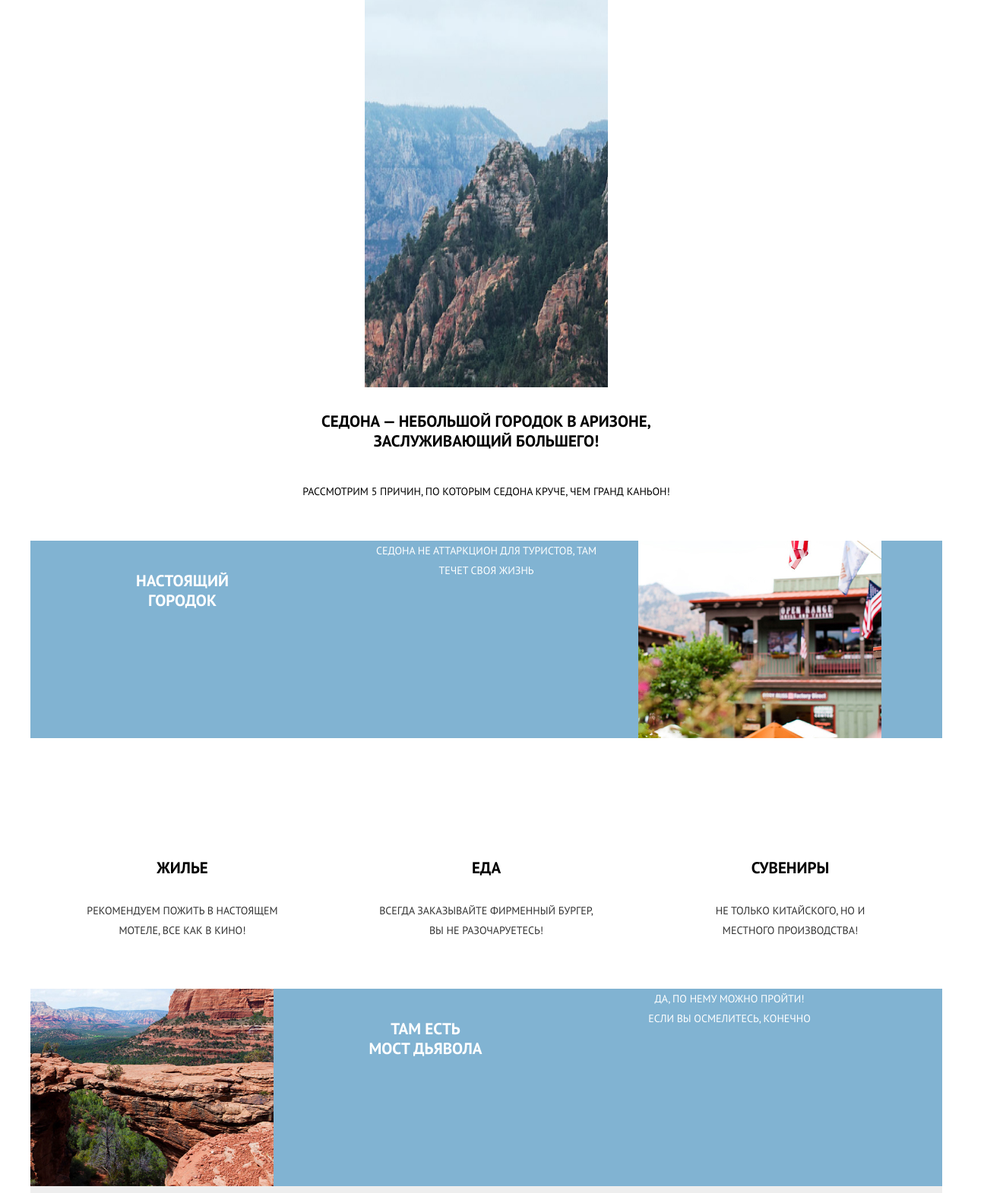
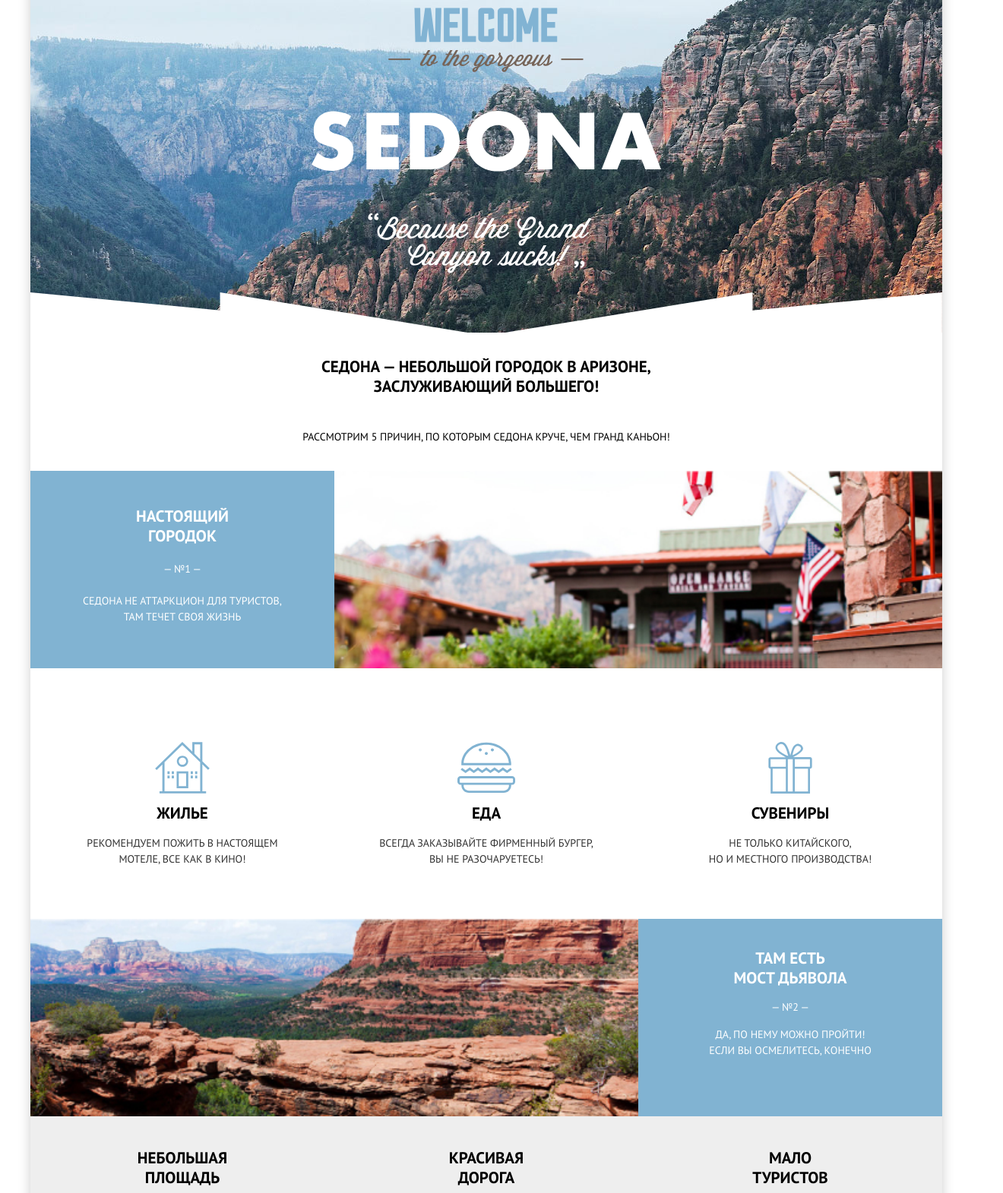
Before and after one commit to Eduard38/html-2-sedona, a website: page source/index.html in a window 1280 px wide. Shown: the part 190-1761 px from the top of the page at 76% size, 1320 px wide, since content can reach past the window. Drawn offline with nearby package versions, Linux system fonts and the light colour scheme; files that its build step writes are made by us from their sources.

Commit message:
index.html - рефакторинг - верстка адаптивной декорации - скрипт кнопки навигации

```diff
--- a/source/index.html
+++ b/source/index.html
@@ -12,37 +12,38 @@
     <title>HTML Academy: {{SEDONA}}</title>
   </head>
   <body class="page__body">
+    <div class="page__wrapper">
       <header class="page-header">
-      <a class="page-header__logo">
+        <nav class="main-nav main-nav--closed">
+          <a class="main-nav__logo">
             <img src="img/logotype-mobile.svg" width="102" height="84" alt="Логотип Sedona">
           </a>
-      <nav class="main-nav main-nav--closed">
           <button class="main-nav__toggle" type="button"></button>
             <span class="visually-hidden">Открыть меню</span>
-          <div class="main-nav__wrapper">
           <ul class="main-nav__list">
             <li class="main-nav__item main-nav__item--current"><a class="main-nav__link">Главная</a></li>
             <li class="main-nav__item"><a class="main-nav__link" href="catalog.html">Фото и видео</a></li>
             <li class="main-nav__item"><a class="main-nav__link" href="form.html">Форма Отзыва</a></li>
             <li class="main-nav__item"><a class="main-nav__link" href="#">HTML ACADEMY</a></li>
           </ul>
+        </nav>
+        <div class="page-header__main-image">
+          <img class="page-header__welcome-title" src="img/text-index.svg" width="282" height="214" alt="Welcome">
         </div>
-      </nav>
-      <!-- необходимо пределать тут! добавить логотип-надпись седона и фоном задать обои -->
-      <img class="page-header__wall" src="img/main-wall.jpg" width="320" height="389" alt="Пейзаж Седоны">
       </header>
       <main class="page-main">
         <h1 class="visually-hidden">Сайт для туристов SEDONA</h1>
         <section class="features">
           <h2 class="visually-hidden">Преимущества</h2>
-        <div class="features__wrapper">
             <h3 class="features__title">СЕДОНА — небольшой городок в АРИЗОНЕ,<br> заслуживающий большего!</h3>
             <p class="features__intro">Рассмотрим 5 причин, по которым Седона круче, чем гранд каньон!</p>
             <ul class="features__list">
               <li class="features__item item">
+                <div class="item__wrapper">
                   <h4 class="item__title">Настоящий<br> городок</h4>
                   <p class="item__intro">Седона не аттаркцион для туристов, там течет своя жизнь</p>
-              <img class="features__image" src="img/photo-city.jpg" width="320" height="260" alt="Город Седона">
+                </div>
+                <div class="features__image"></div>
                 <ul class="advantages">
                   <li class="advantages__item advantages__item--home">
                     <h5 class="advantages__title advantages__title--home">Жилье</h5>
@@ -50,7 +51,7 @@
                   </li>
                   <li class="advantages__item advantages__item--gift">
                     <h5 class="advantages__title advantages__title--gift">Сувениры</h5>
-                  <p class="advantages__intro advantages__intro--gift">Не только китайского, но и местного производства!</p>
+                    <p class="advantages__intro advantages__intro--gift">Не только китайского,<br> но и местного производства!</p>
                   </li>
                   <li class="advantages__item advantages__item--food">
                     <h5 class="advantages__title advantages__title--food">Еда</h5>
@@ -59,10 +60,12 @@
                 </ul>
               </li>
               <li class="features__item item">
-              <h4 class="item__title item__title--rightside">Там есть<br> мост дьявола</h4>
-              <p class="item__intro item__intro--rightside">Да, по нему можно пройти! Если вы осмелитесь, конечно</p>
-              <img class="features__image features__image--rightside" src="img/photo-bridge.jpg" width="320" height="260" alt="Мост Дьявола">
-              <ul class="advantages advantages--second">
+                <div class="item__wrapper">
+                  <h4 class="item__title">Там есть<br> мост дьявола</h4>
+                  <p class="item__intro">Да, по нему можно пройти!<br> Если вы осмелитесь, конечно</p>
+                </div>
+                <div class="features__image"></div>
+                <ol class="advantages advantages--second" start="3">
                   <li class="advantages__item">
                     <h5 class="advantages__title">Небольшая<br> площадь</h5>
                     <p class="advantages__intro">Все интересные места находятся очень близко</p>
@@ -75,18 +78,15 @@
                     <h5 class="advantages__title">Мало<br> туристов</h5>
                     <p class="advantages__intro">Большинство едет в гранд каньон и толпится там</p>
                   </li>
-              </ul>
+                </ol>
               </li>
             </ul>
-        </div>
         </section>
         <section class="booking">
-        <div class="booking__wrapper">
             <h2 class="visually-hidden">Забронировать гостиницу</h2>
             <h3 class="booking__title">Заинтересовались?</h3>
-          <p class="booking__intro">Укажите предполагаемые даты поездки, и мы покажем вам лучшие предложения гостиниц в седоне</p>
+            <p class="booking__intro">Укажите предполагаемые даты поездки,<br> и мы покажем вам лучшие предложения гостиниц в седоне</p>
             <a class="button button--booking-link" href="#">Найти гостиницу</a>
-        </div>
         </section>
         <div class="map">
           <iframe src="https://www.google.com/maps/embed?pb=!1m18!1m12!1m3!1d104770.38018691985!2d-111.8651780244475!3d34.854358323852196!2m3!1f0!2f0!3f0!3m2!1i1024!2i768!4f13.1!3m3!1m2!1s0x872da132f942b00d%3A0x5548c523fa6c8efd!2z0KHQtdC00L7QvdCwLCDQkNGA0LjQt9C-0L3QsCA4NjMzNiwg0KHQqNCQ!5e0!3m2!1sru!2sru!4v1666783704034!5m2!1sru!2sru" width="100%" height="350" style="border:0;" allowfullscreen="" loading="lazy" referrerpolicy="no-referrer-when-downgrade"></iframe>
@@ -103,5 +103,7 @@
           <a class="page-footer__copyright" href="https://htmlacademy.ru/intensive/adaptive">Разработано</a>
         </div>
       </footer>
+    </div>
   </body>
+  <script src="js/main-nav-toggle.js"></script>
 </html>
--- a/source/less/blocks/advantages.less
+++ b/source/less/blocks/advantages.less
@@ -3,10 +3,20 @@
   background-color: @white;
   color: @black;
   list-style: none;
+
   &--second {
     padding: 0px 20px;
     background-color: @background-grey;
+    counter-reset: li 2;
+
+    & .advantages__intro::before {
+      display: block;
+      content: "— №" counter(li)" —";
+      counter-increment: li;
+      margin-bottom: 10px;
+    }
   }
+
   @media (min-width: @tablet-width) {
     display: flex;
     flex-direction: row;
@@ -14,7 +24,12 @@
     &--second {
       padding: 0;
     }
+
+    &--second .advantages__intro {
+      padding-bottom: 40px;
+    }
   }
+
   @media (min-width: @desktop-width) {
     display: flex;
     flex-direction: row;
@@ -22,6 +37,7 @@
     justify-content: space-evenly;
     width: 1200px;
     height: 330px;
+
     &--second {
       height: 256px;
     }
@@ -31,21 +47,27 @@
 .advantages__item {
   padding: 0;
   margin: 0;
+
   &--food {
     order: 3;
   }
+
   &--gift {
     order: 2;
   }
+
   @media (min-width: @tablet-width) {
     width: 256px;
+
     &--food {
       order: 2;
     }
+
     &--gift {
       order: 3;
     }
   }
+
   @media (min-width: @desktop-width) {
     width: 400px;
     height: 100%;
@@ -55,37 +77,75 @@
 .advantages__title {
   padding: 25px 20px 0;
   margin: 0;
-  margin-bottom: 55px;
+  margin-bottom: 10px;
   text-align: center;
   font-weight: 700;
   font-size: 18px;
   line-height: 26px;
+
   & br {
     display: none;
   }
+
   &--home, &--gift, &--food{
-    margin-bottom: 26px;
-    padding-top: 35px;
-    padding-left: 70px;
+    margin-bottom: 20px;
+    padding-top: 15px;
+    padding-left: 20px;
     padding-right: 20px;
     text-align: left;
     font-weight: 700;
     font-size: 18px;
-    line-height: 26px;
+    line-height: 18px;
   }
+
+  &--gift,
+  &--food {
+    padding-top: 0;
+  }
+
+  &--home::before,
+  &--gift::before,
+  &--food::before  {
+    position: relative;
+    display: inline-block;
+    content: "";
+    width: 40px;
+    height: 38px;
+    margin-right: 10px;
+    top: 10px;
+  }
+
+  &--home::before {
+    background: url("../../img/icons/icon-house.svg") no-repeat center center;
+  }
+
+  &--gift::before {
+    background: url("../../img/icons/icon-gift.svg") no-repeat center center;
+  }
+
+  &--food::before {
+    background: url("../../img/icons/icon-burger.svg") no-repeat center center;
+  }
+
   @media (min-width: @tablet-width) {
     font-size: 21px;
-    padding: 42px 50px;
-    padding-bottom: 0;
+    padding: 42px 50px 0;
+    text-align: center;
+
     & br {
       display: block;
     }
-    &--home, &--gift, &--food {
+
+    &--home::before,
+    &--gift::before,
+    &--food::before {
+      display: block;
+      width: 76px;
+      height: 68px;
       margin: 0 auto;
-      margin-top: 158px;
-      margin-bottom: 30px;
-      padding: 0 20px;
-      text-align: center;
+      margin-top:45px;
+      margin-bottom: 27px;
+      background-size: 76px 68px;
     }
   }
 }
@@ -94,35 +154,49 @@
   padding: 0 20px;
   padding-bottom: 25px;
   margin: 0;
+  line-height: 21px;
+
   &--home, &--gift, &--food {
     text-align: left;
     margin: 0;
     padding: 0;
-    padding-bottom: 26px;
+    padding-bottom: 10px;
     padding-left: 70px;
     padding-right: 20px;
     color: @text-grey;
+    line-height: 21px;
   }
+
   &--food {
     padding-bottom: 35px;
   }
+
+  & br {
+    display: none;
+  }
+
   @media (min-width: @tablet-width) {
+    width: 100%;
     margin: 0;
-    padding: 0;
     padding: 0 40px;
-    padding-bottom: 60px;
+    padding-bottom: 50px;
     text-align: center;
-    &--food {
-      padding: 0 50px;
-    }
+
     &--gift {
       padding: 0 30px;
     }
   }
+
   @media (min-width: @desktop-width) {
     padding: 0 50px;
+    margin: 0 auto;
+
     &--gift {
       padding: 0 70px;
     }
+
+    & br {
+      display: block;
+    }
   }
 }
--- a/source/less/blocks/features.less
+++ b/source/less/blocks/features.less
@@ -9,35 +9,31 @@
   }
 }
 
-.features__wrapper {
-  width: 100%;
-  //padding: 0 20px;
+.features__title {
+  max-width: 484px;
+  margin: 0 auto;
+  margin-bottom: 40px;
+  padding: 0 25px;
+  font-weight: 700;
+  font-size: 18px;
+  line-height: 26px;
 
   @media (min-width: @tablet-width) {
-   width: 768px;
-   margin: 0 auto;
-  }
-
-  @media (min-width: @desktop-width) {
-    width: 1200px;
+    font-size: 21px;
   }
 }
 
-.features__title {
-  margin: 0;
-  margin-bottom: 40px;
-  padding: 0 10px;
-  font-weight: 700;
-  font-size: 21px;
+.features__intro {
+  max-width: 484px;
+  padding: 0 25px 32px;
+  font-size: 14px;
   line-height: 26px;
+  margin: 0 auto;
+
+  @media (min-width: @tablet-width) {
+    padding: 0 0 32px;
   }
 
-.features__intro {
-  margin: 0;
-  margin-bottom: 52px;
-  padding: 0 10px;
-  font-size: 14px;
-  line-height: 26px;
 }
 
 .features__list {
@@ -49,15 +45,41 @@
 .features__item {
   color: @white;
   background-color: @main-blue;
+
+  &:first-child .features__image {
+    width: 320px;
+    height: 260px;
+    background-image: url("../../img/photo-city-tablet.jpg");
+    background-repeat: no-repeat;
+    background-size: 520px 260px;
+    background-position-x: 50%;
   }
 
-.features__image {
-  vertical-align: bottom;
-  order: 2;
+  &:last-child .features__image {
+    width: 320px;
+    height: 260px;
+    background-image: url("../../img/photo-bridge-tablet.jpg");
+    background-repeat: no-repeat;
+    background-size: 520px 260px;
+    background-position-x: 50%;
+  }
 
-  &--rightside {
   @media (min-width: @tablet-width) {
+    &:first-child .features__image {
+      width: 512px;
+    }
+
+    &:last-child .features__image {
+      width: 512px;
       order: 1;
     }
   }
+
+  @media (min-width: @desktop-width) {
+    &:first-child .features__image,
+    &:last-child .features__image {
+      width: 800px;
+      background-size: 800px;
     }
+  }
+}
--- a/source/less/blocks/item.less
+++ b/source/less/blocks/item.less
@@ -1,65 +1,94 @@
 .item {
+  position: relative;
+
+  &:first-child .item__intro::before {
+    display: block;
+    content: "— №1 —";
+    margin-bottom: 21px;
+  }
+
+  &:last-child .item__intro::before {
+    display: block;
+    content: "— №2 —";
+    margin-bottom: 15px;
+  }
+
+  &:last-child .item__wrapper {
+    padding-top: 39px;
+    padding-bottom: 35px;
+  }
+
+  &:last-child .item__title {
+    padding-bottom: 15px;
+  }
+
+  @media (max-width: 767px) {
+    &:first-child {
+      padding-top: 27px;
+      background-image: url("../../img/icons/list-white-triangle.svg");
+      background-size: 320px 15px;
+      background-repeat: no-repeat;
+    }
+  }
+
   @media (min-width: @tablet-width) {
     position: relative;
     display: flex;
     flex-direction: row;
     flex-wrap: wrap;
+
+    &:last-child .item__wrapper {
+      order: 2;
+    }
   }
 }
+
+.item__wrapper {
+  padding: 20px 13px 47px;
+
+  @media (min-width: @tablet-width) {
+    width: 256px;
+    height: 256px;
+    padding: 40px 32px 44px;
+  }
+
+  @media (min-width: @desktop-width) {
+    width: 400px;
+    padding: 47px 55px;
+  }
+}
+
 .item__title {
-  margin: 0;
-  padding: 40px 20px 60px;
-  font-weight: 700;
   font-size: 18px;
   line-height: 26px;
-  order: 1;
-  &--rightside {
-    order: 1;
-   }
+  margin: 0;
+  padding-bottom: 20px;
+
+
   & br {
     display: none;
-   }
+  }
+
   @media (min-width: @tablet-width) {
-    width: 240px;
-    height: 200px;
-    padding: 40px 20px 60px;
     font-size: 21px;
-    &--rightside {
-      order: 2;
-      height: 150px;
-    }
+
     & br {
       display: block;
     }
-  }
-  @media (min-width: @desktop-width) {
-    width: 400px;
-    padding: 40px 52px 60px;
   }
 }
 
 .item__intro {
   margin: 0;
-  padding: 0 20px 40px;
-  &--rightside {
-    // right: 0px;
+  line-height: 21px;
+
+  & br {
+    display: none;
   }
-  @media (min-width: @tablet-width) {
-    width: 240px;
-    // top: 142px;
-    order: 2;
-    &--rightside {
-      height: 90px;
-      padding: 0 30px;
-      order: 2;
-    }
-  }
+
   @media (min-width: @desktop-width) {
-    width: 400px;
-    padding: 0 52px;
-    &--rightside {
-      width: 400px;
-      padding: 0 85px;
+    & br {
+      display: block;
     }
   }
 }
--- a/source/less/blocks/page-header.less
+++ b/source/less/blocks/page-header.less
@@ -2,29 +2,42 @@
   text-align: center;
   display: flex;
   flex-direction: column;
-  width: 320px;
+  min-width: 320px;
   margin: 0 auto;
   margin-bottom: 32px;
+
+  @media (min-width: @tablet-width) {
+    width: 100%;
+  }
 }
 
-.page-header__logo, img {
+.page-header__main-image {
+  position: relative;
+  height: 389px;
+  background-image: url("../../img/icons/intro-triangle.svg"), url("../../img/main-wall.jpg");
+  background-repeat: no-repeat;
+  background-position-y: 100%;
+  padding-top: 90px;
   order: 2;
 
   @media (min-width: @tablet-width) {
+    height: 518px;
+    background-image: url("../../img/icons/intro-triangle-desktop.svg"), url("../../img/back-desktop.jpg");
+    background-position-y: 245px, 0;
+    background-position-x: 0, 50%;
+    background-size: 768px 518px, 1200px 518px;
+  }
+
+  @media (min-width: @desktop-width) {
+    background-size: 1200px, 1200px;
+    background-position-y: 465px, 0;
+
   }
 }
 
-.page-header__wall {
-  margin: 0 auto;
-  order: 3;
-  width: 320px;
-
+.page-header__welcome-title {
   @media (min-width: @tablet-width) {
-    width: 768px;
-    height: 518px;
-    background-color: #ffffff;
-    background-image: url("../../img/back-tablet.jpg");
-    background-repeat: no-repeat;
-    background-position: 50% -9px;
+    width: 460px;
+    height: 350px;
   }
 }
--- a/source/less/blocks/page.less
+++ b/source/less/blocks/page.less
@@ -6,13 +6,29 @@
 }
 
 .page__body {
+  min-width: 320px;
+  margin: 0;
+  color: @black;
+  text-transform: uppercase;
+  // background-color: @form-grey;
+}
+
+.page__wrapper {
   display: grid;
   grid-template-rows: min-content 1fr min-content;
   align-content: start;
-  min-width: 320px;
-  min-height: 100%;
-  margin: 0;
-  color: @black;
-  text-transform: uppercase;
+  min-height: 100vh;
   background-color: @white;
+  width: 320px;
+  margin: 0 auto;
+  box-shadow: 0px 5px 15px rgba(0, 1, 1, 0.2);
+  z-index: 5;
+
+  @media (min-width: @tablet-width) {
+    width: 768px;
+  }
+
+  @media (min-width: @desktop-width) {
+    width: 1200px;
+  }
 }
--- a/source/less/blocks/social.less
+++ b/source/less/blocks/social.less
@@ -6,9 +6,11 @@
   margin: 0;
   margin-bottom: 45px;
   list-style: none;
+
   @media (min-width: @tablet-width) {
    width: 500px;
   }
+
   @media (min-width: @desktop-width) {
     width: 700px;
   }
--- a/source/less/global/variables.less
+++ b/source/less/global/variables.less
@@ -21,3 +21,4 @@
 
 @tablet-width: 768px;
 @desktop-width: 1280px;
+@mobile-width-only: 767px;
```
Also changed, not shown: source/js/main-nav-toggle.js (added, +7 -0 lines), source/less/blocks/booking.less (+12 -5 lines), source/less/blocks/main-nav.less (+99 -9 lines), source/less/blocks/page-footer.less (+11 -5 lines), source/img/back-desktop.jpg (added), source/img/icons/intro-triangle-desktop.svg (added), source/img/icons/intro-triangle.svg (added), source/img/icons/list-white-triangle.svg (added), source/img/photo-bridge-tablet.jpg (added), source/img/photo-city-desktop.jpg (added), source/img/photo-city-tablet.jpg (added), source/img/text-index.svg (added). Lines whose indentation alone changed are shown as unchanged.
